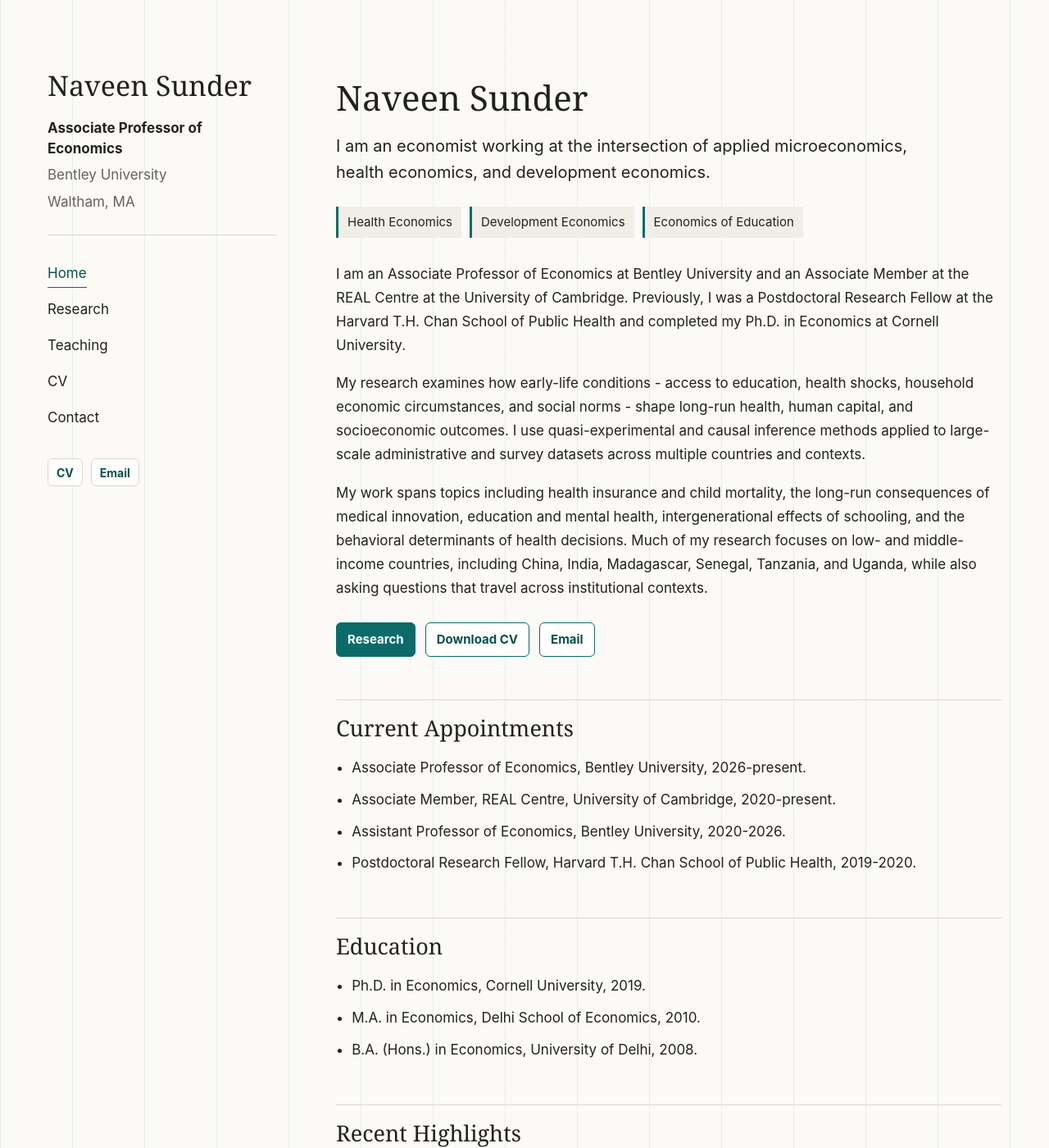
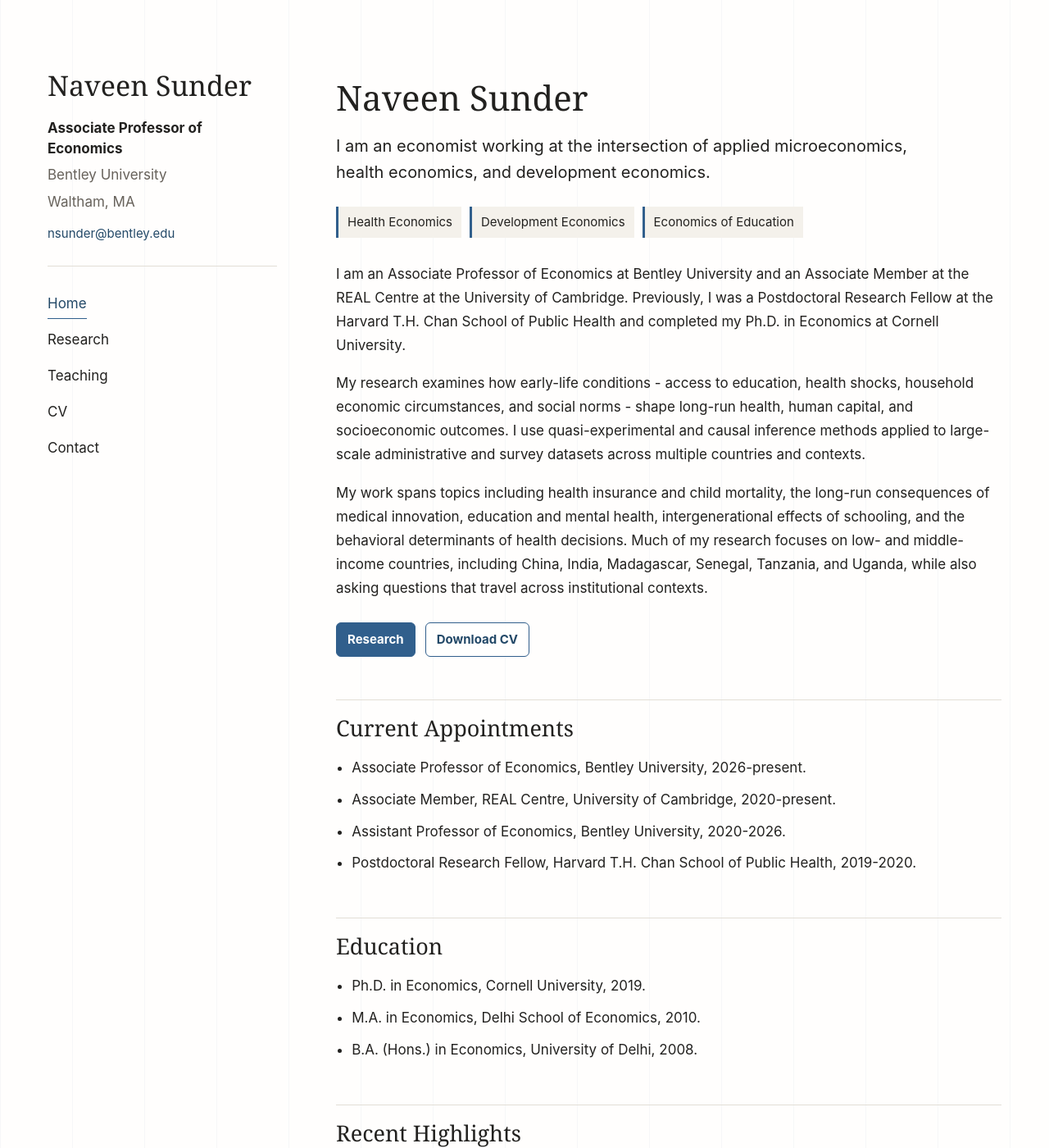
Before and after one commit to naveensunder/naveensunder.github.io, a Jekyll site: the page built from index.md, in a window 1280 px wide and 1400 px high. Shown: the whole window at 82% size. Built offline with Jekyll 4.4.1, drawn with Linux system fonts in a browser that asks for light colours.

Commit message:
Refine academic site styling

```diff
--- a/_config.yml
+++ b/_config.yml
@@ -22,11 +22,7 @@ navigation:
   - title: "Contact"
     url: "/contact/"
 
-profile_links:
-  - label: "CV"
-    url: "/assets/files/cv.pdf"
-  - label: "Email"
-    url: "mailto:nsunder@bentley.edu"
+profile_links: []
 
 markdown: kramdown
 permalink: pretty
--- a/_layouts/default.html
+++ b/_layouts/default.html
@@ -17,6 +17,7 @@
           <p class="site-role">{{ site.author.role }}</p>
           <p class="site-affiliation">{{ site.author.affiliation }}</p>
           <p class="site-location">{{ site.author.location }}</p>
+          <p class="site-email"><a href="mailto:{{ site.email }}">{{ site.email }}</a></p>
         </div>
 
         <nav class="site-nav" aria-label="Main navigation">
@@ -24,16 +25,6 @@
             <a href="{{ item.url | relative_url }}" {% if page.url == item.url %}aria-current="page"{% endif %}>{{ item.title }}</a>
           {% endfor %}
         </nav>
-
-        <div class="profile-links" aria-label="Profile links">
-          {% for item in site.profile_links %}
-            {% if item.url contains ':' %}
-              <a href="{{ item.url }}">{{ item.label }}</a>
-            {% else %}
-              <a href="{{ item.url | relative_url }}">{{ item.label }}</a>
-            {% endif %}
-          {% endfor %}
-        </div>
       </aside>
 
       <main id="main" class="content">
--- a/assets/css/style.scss
+++ b/assets/css/style.scss
@@ -2,15 +2,15 @@
 ---
 
 :root {
-  --bg: #fbfaf7;
+  --bg: #fffefd;
   --panel: #ffffff;
   --text: #22211f;
   --muted: #67625b;
-  --line: #ddd6cb;
-  --accent: #0b6b68;
-  --accent-dark: #084f4d;
-  --warm: #9a4d2e;
-  --soft: #f1eee7;
+  --line: #e2ded6;
+  --accent: #315f8c;
+  --accent-dark: #234968;
+  --warm: #a15d3a;
+  --soft: #f4f1eb;
   --shadow: 0 18px 48px rgba(46, 42, 36, 0.08);
 }
 
@@ -26,7 +26,7 @@ body {
   margin: 0;
   min-height: 100vh;
   background:
-    linear-gradient(90deg, rgba(11, 107, 104, 0.08) 0, rgba(11, 107, 104, 0.08) 1px, transparent 1px),
+    linear-gradient(90deg, rgba(49, 95, 140, 0.045) 0, rgba(49, 95, 140, 0.045) 1px, transparent 1px),
     var(--bg);
   background-size: 88px 100%;
   color: var(--text);
@@ -91,7 +91,8 @@ a:hover {
 
 .site-role,
 .site-affiliation,
-.site-location {
+.site-location,
+.site-email {
   margin: 8px 0 0;
   color: var(--muted);
   line-height: 1.45;
@@ -103,14 +104,29 @@ a:hover {
   font-weight: 650;
 }
 
+.site-email {
+  margin-top: 16px;
+  font-size: 15px;
+}
+
+.site-email a {
+  color: var(--accent-dark);
+  text-decoration: none;
+}
+
+.site-email a:hover {
+  color: var(--warm);
+  text-decoration: underline;
+  text-underline-offset: 0.18em;
+}
+
 .site-nav {
   display: grid;
   gap: 8px;
   margin-top: 28px;
 }
 
-.site-nav a,
-.profile-links a {
+.site-nav a {
   display: inline-flex;
   align-items: center;
   min-height: 36px;
@@ -127,29 +143,6 @@ a:hover {
 .site-nav a[aria-current="page"] {
   color: var(--accent-dark);
   border-bottom-color: var(--accent);
-}
-
-.profile-links {
-  display: flex;
-  flex-wrap: wrap;
-  gap: 10px;
-  margin-top: 32px;
-}
-
-.profile-links a {
-  min-height: 34px;
-  padding: 4px 10px;
-  border: 1px solid var(--line);
-  border-radius: 6px;
-  background: rgba(255, 255, 255, 0.72);
-  color: var(--accent-dark);
-  font-size: 14px;
-  font-weight: 650;
-}
-
-.profile-links a:hover {
-  border-color: var(--accent);
-  color: var(--warm);
 }
 
 .content {
--- a/index.md
+++ b/index.md
@@ -22,7 +22,6 @@ My work spans topics including health insurance and child mortality, the long-ru
 <div class="button-row">
   <a class="button" href="{{ '/research/' | relative_url }}">Research</a>
   <a class="button secondary" href="{{ '/assets/files/cv.pdf' | relative_url }}">Download CV</a>
-  <a class="button secondary" href="mailto:nsunder@bentley.edu">Email</a>
 </div>
 
 ## Current Appointments
```
Also changed, not shown: scripts/build_preview.py (+1 -12 lines).
